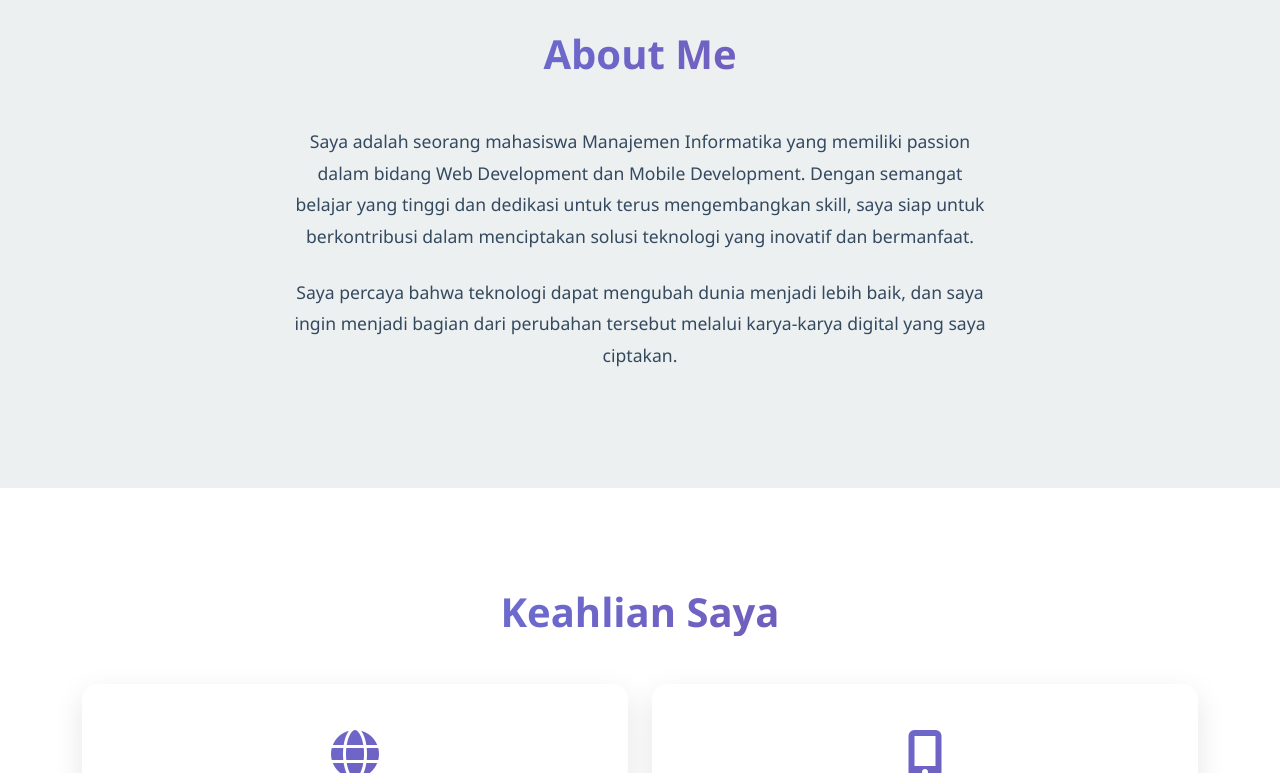
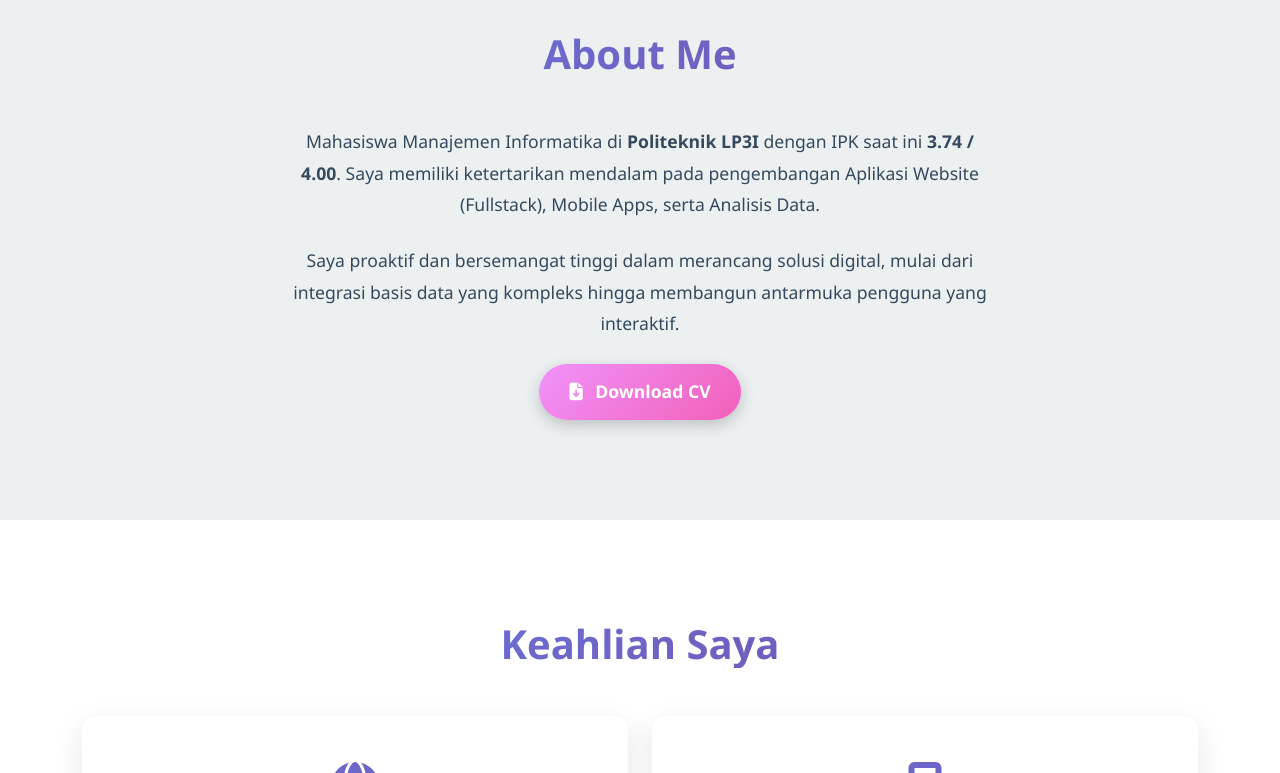
Before and after one commit to farhanhnun/farhanhnun.github.io, a plain HTML site: page index.html in a window 1280 px wide. Shown: the part 870-1643 px from the top of the page. Drawn offline with nearby package versions, Linux system fonts and the light colour scheme.

Commit message:
Update index.html

```diff
--- a/index.html
+++ b/index.html
@@ -710,7 +710,7 @@
             <div class="row align-items-center">
                 <div class="col-lg-6">
                     <div class="hero-content">
-                        <h1>Farhan Faisal Muharam Edited</h1>
+                        <h1>Farhan Faisal Muharam</h1>
                         <p class="subtitle">Web & Mobile Developer</p>
                         <p class="description">
                             Mahasiswa Manajemen Informatika yang passionate dalam pengembangan
@@ -739,16 +739,18 @@
             <h2 class="section-title" data-aos="fade-up">About Me</h2>
             <div class="about-content" data-aos="fade-up" data-aos-delay="200">
                 <p>
-                    Saya adalah seorang mahasiswa Manajemen Informatika yang memiliki passion
-                    dalam bidang Web Development dan Mobile Development. Dengan semangat belajar
-                    yang tinggi dan dedikasi untuk terus mengembangkan skill, saya siap untuk
-                    berkontribusi dalam menciptakan solusi teknologi yang inovatif dan bermanfaat.
+                    Mahasiswa Manajemen Informatika di <strong>Politeknik LP3I</strong> dengan IPK saat ini <strong>3.74 / 4.00</strong>.
+                    Saya memiliki ketertarikan mendalam pada pengembangan Aplikasi Website (Fullstack), Mobile Apps, serta Analisis Data.
                 </p>
                 <p class="mt-4">
-                    Saya percaya bahwa teknologi dapat mengubah dunia menjadi lebih baik,
-                    dan saya ingin menjadi bagian dari perubahan tersebut melalui karya-karya
-                    digital yang saya ciptakan.
+                    Saya proaktif dan bersemangat tinggi dalam merancang solusi digital, mulai dari integrasi basis data yang kompleks
+                    hingga membangun antarmuka pengguna yang interaktif.
                 </p>
+                <div class="mt-4">
+                     <a href="assets/cv-farhan.pdf" class="btn-custom" target="_blank">
+                        <i class="fas fa-file-download me-2"></i> Download CV
+                    </a>
+                </div>
             </div>
         </div>
     </section>
```
